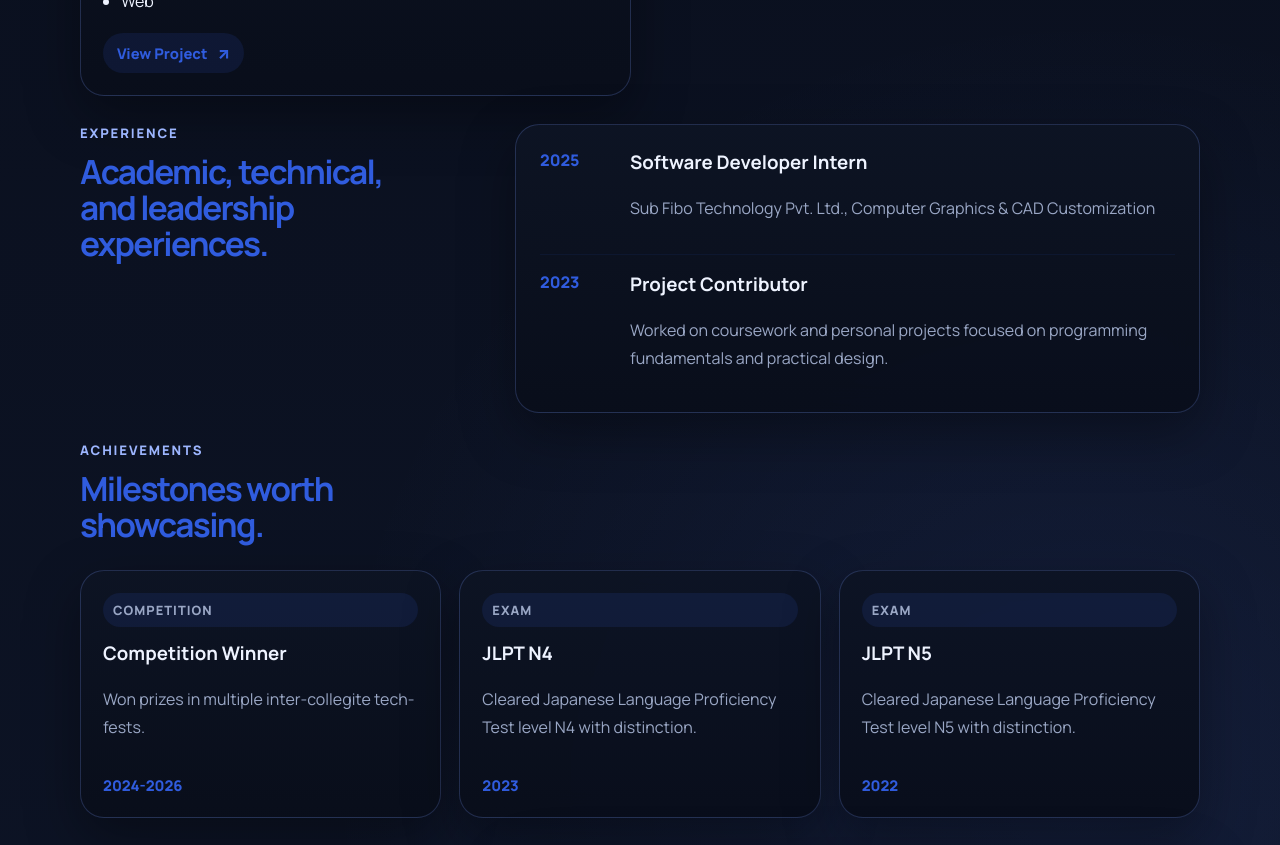
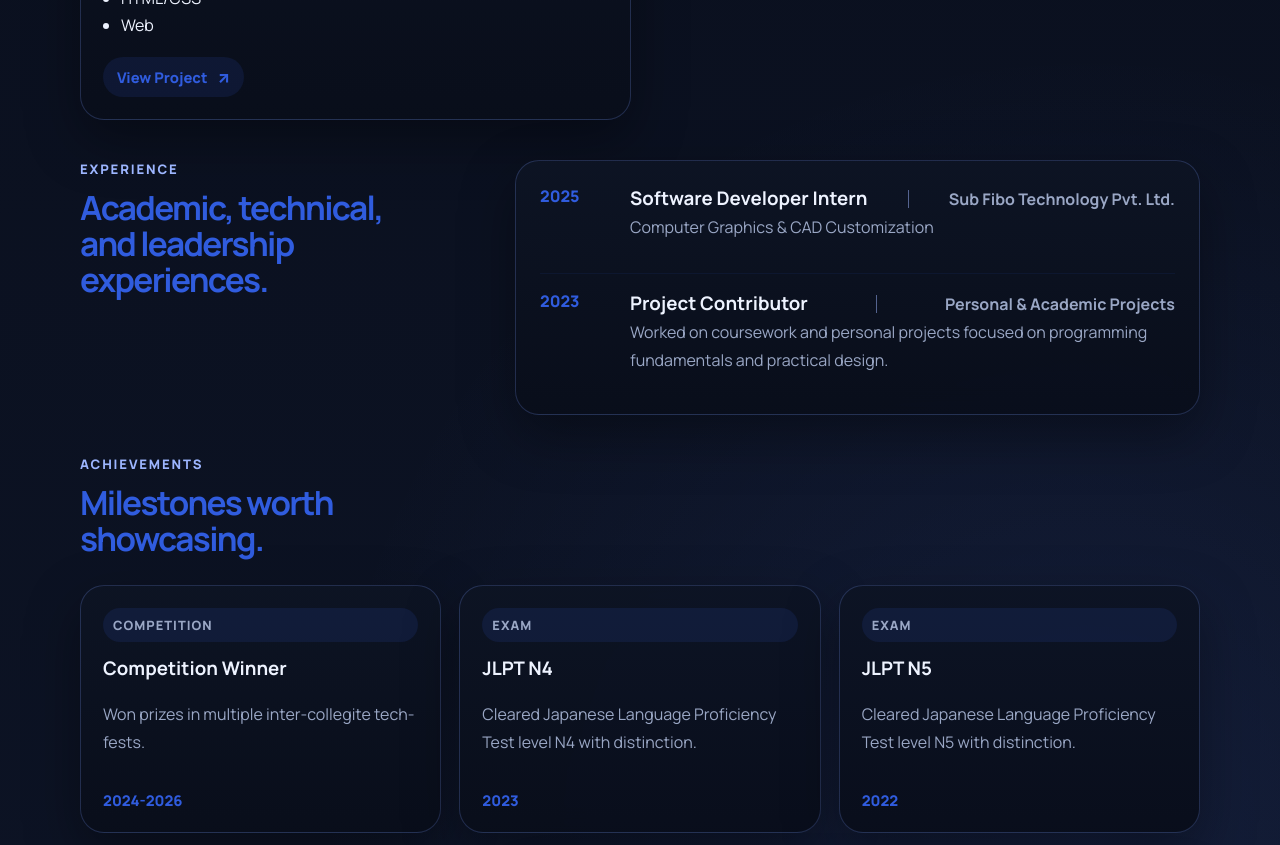
Before and after one commit to Ishaan-Jog/ishaans-portfolio, a React (Vite) app: page / in a window 1280 px wide. Shown: the part 1940-2785 px from the top of the page. Built offline with nearby package versions, Linux system fonts and the light colour scheme.

Commit message:
Minor UI enhancements

```diff
--- a/src/App.jsx
+++ b/src/App.jsx
@@ -36,11 +36,13 @@ const timelineData = [
   {
     year: "2025",
     title: "Software Developer Intern",
-    text: "Sub Fibo Technology Pvt. Ltd., Computer Graphics & CAD Customization",
+    organization: "Sub Fibo Technology Pvt. Ltd.",
+    text: "Computer Graphics & CAD Customization",
   },
   {
     year: "2023",
     title: "Project Contributor",
+    organization: "Personal & Academic Projects",
     text: "Worked on coursework and personal projects focused on programming fundamentals and practical design.",
   },
 ];
@@ -348,7 +350,11 @@ function App() {
                 <div className="timeline-item" key={entry.year + entry.title}>
                   <span>{entry.year}</span>
                   <div>
-                    <h3>{entry.title}</h3>
+                    <div className="timeline-title-row">
+                      <h3>{entry.title}</h3>
+                      <span className="timeline-divider" aria-hidden="true" />
+                      <p className="timeline-org">{entry.organization}</p>
+                    </div>
                     <p>{entry.text}</p>
                   </div>
                 </div>
--- a/src/styles.css
+++ b/src/styles.css
@@ -169,7 +169,7 @@ a {
 }
 
 .section {
-  margin: 28px 0;
+  margin: 40px 0;
 }
 
 .hero {
@@ -485,6 +485,36 @@ h1 {
   line-height: 1.75;
 }
 
+.timeline-title-row {
+  display: flex;
+  align-items: baseline;
+  justify-content: space-between;
+  gap: 14px;
+  flex-wrap: wrap;
+}
+
+.timeline-title-row h3 {
+  margin-bottom: 0;
+}
+
+.timeline-divider {
+  width: 1px;
+  height: 1.1em;
+  background: var(--accent-strong);
+  opacity: 0.5;
+  align-self: center;
+  flex: 0 0 auto;
+}
+
+.timeline-org {
+  margin: 0;
+  color: var(--accent);
+  font-weight: 700;
+  line-height: 1.4;
+  text-align: right;
+  white-space: nowrap;
+}
+
 .cards {
   display: grid;
   grid-template-columns: repeat(2, minmax(0, 1fr));
@@ -769,6 +799,10 @@ h1 {
     padding-top: 12px;
   }
 
+  .section {
+    margin: 32px 0;
+  }
+
   .hero-copy,
   .hero-card,
   .panel,
```
